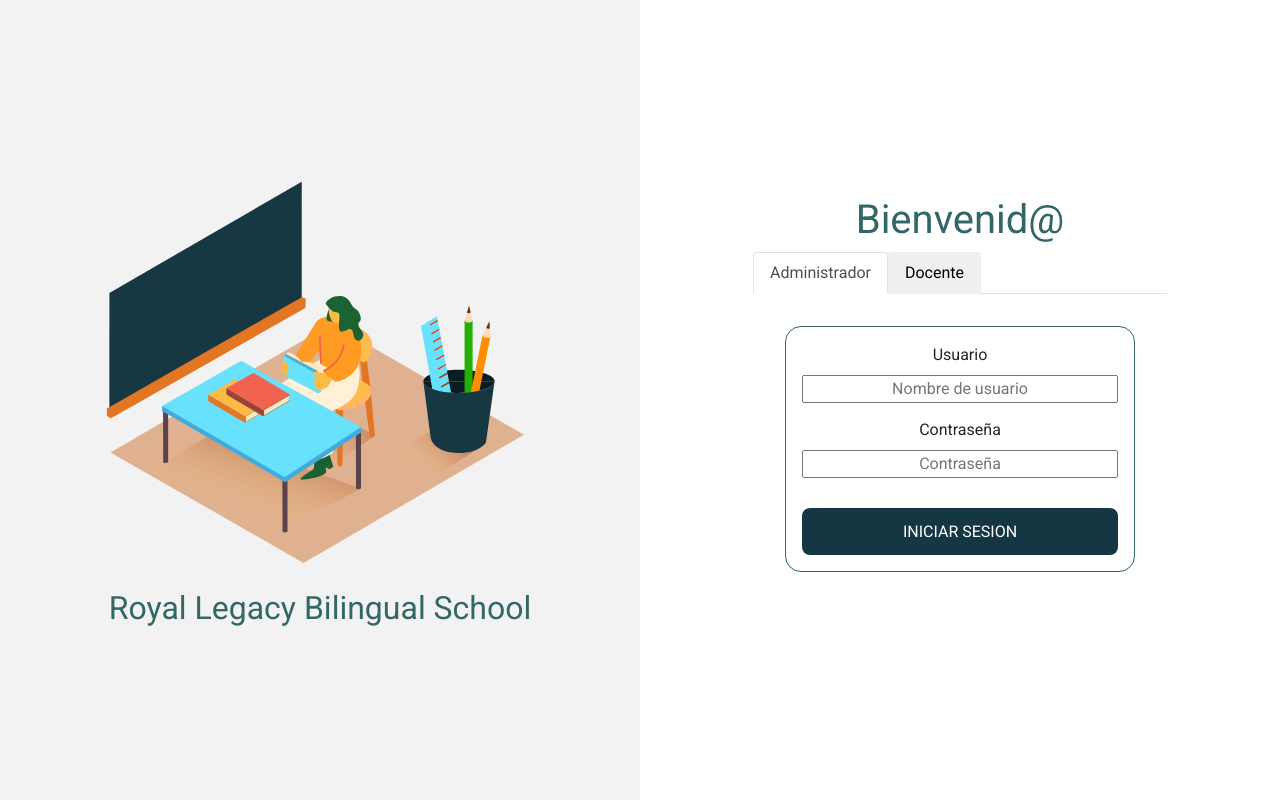
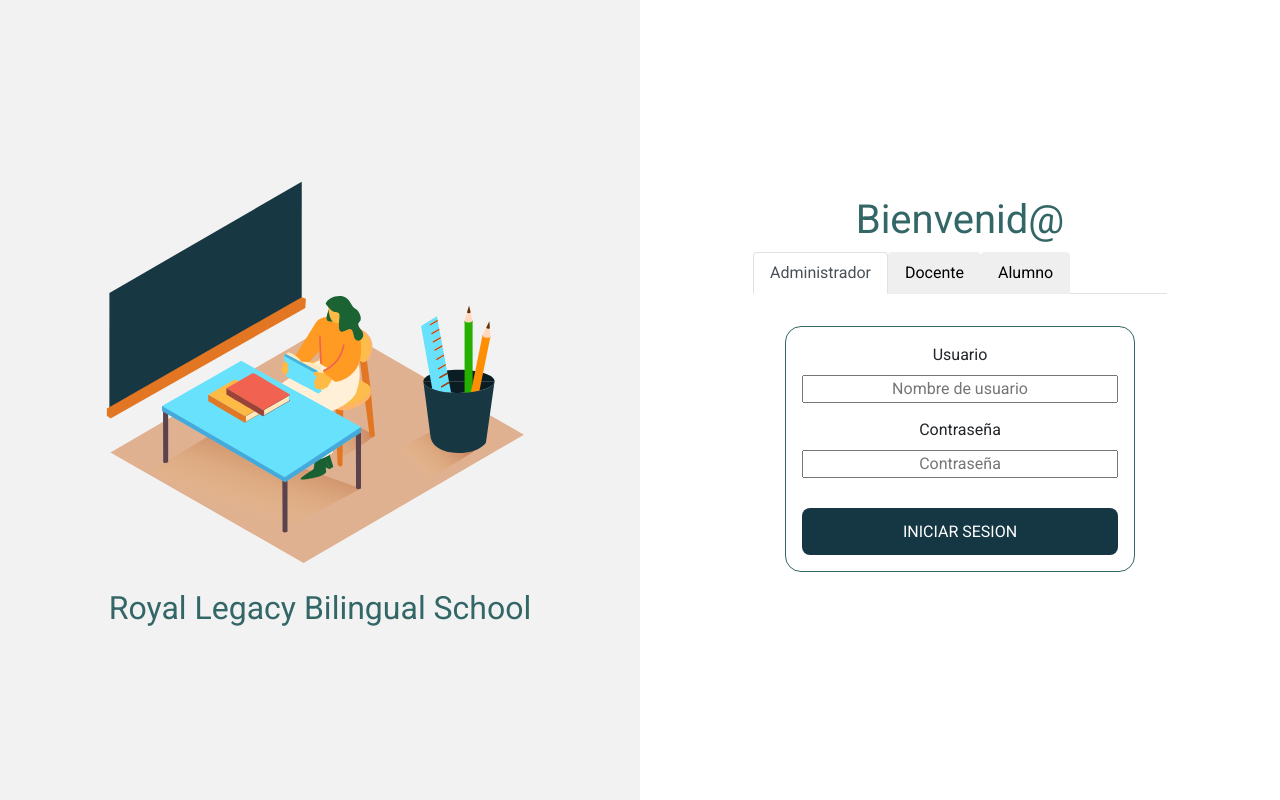
Before and after one commit to MikeCz01/ProyectoPrograIV, a PHP site: page / in a window 1280 px wide. Run offline with PHP 8.4, Linux system fonts and the light colour scheme; some libraries are stand-ins or nearby versions.

Commit message:
Se agrego login para alumnos

```diff
--- a/index.php
+++ b/index.php
@@ -24,6 +24,9 @@
                 </li>
                 <li class="nav-item" role="presentation">
                     <button class="nav-link" id="profile-tab" data-bs-toggle="tab" data-bs-target="#profile" type="button" role="tab" aria-controls="profile" aria-selected="false">Docente</button>
+                </li>
+                <li class="nav-item" role="presentation">
+                    <button class="nav-link" id="profile-tab" data-bs-toggle="tab" data-bs-target="#profile" type="button" role="tab" aria-controls="profile" aria-selected="false">Alumno</button>
                 </li>
 
                 </ul>
```
